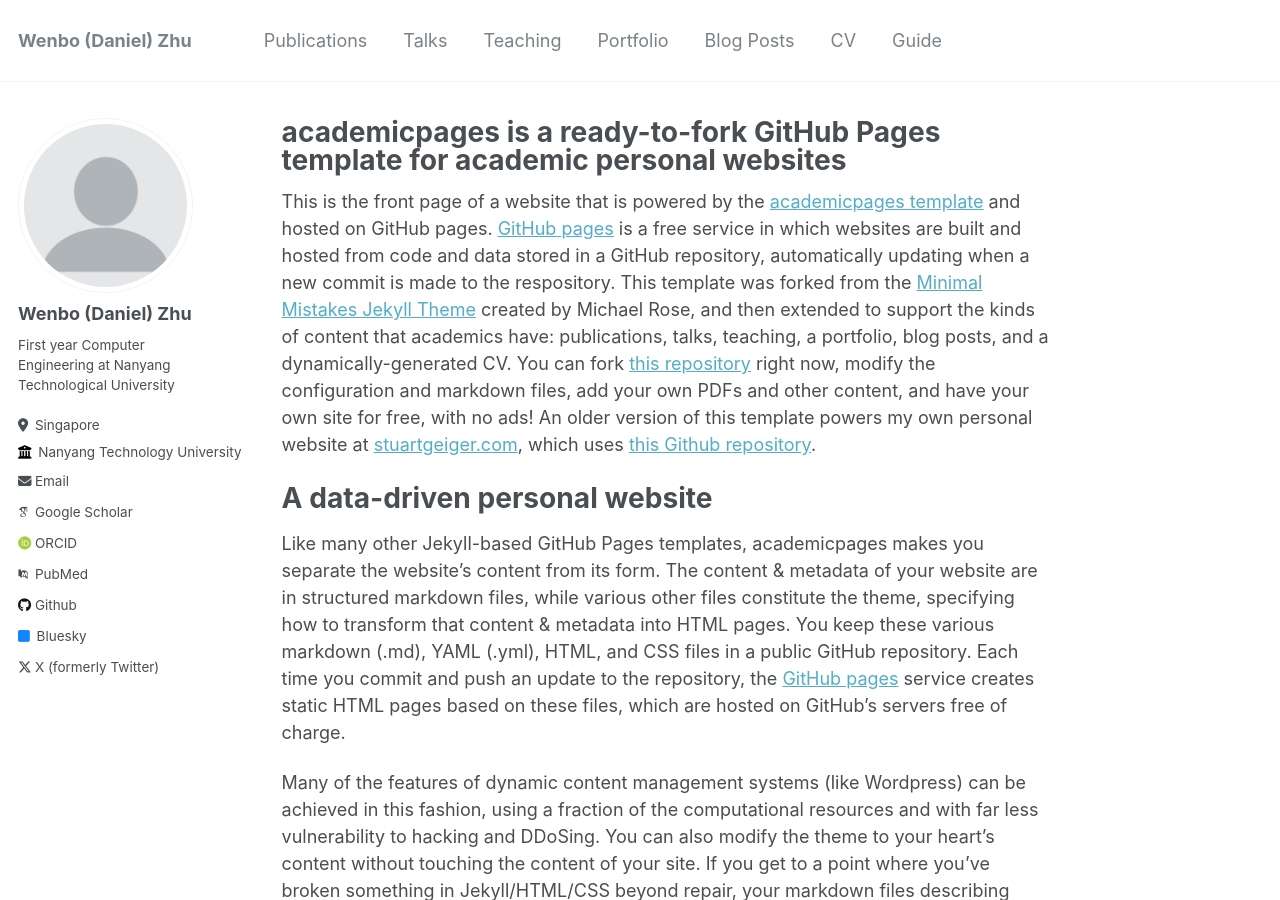
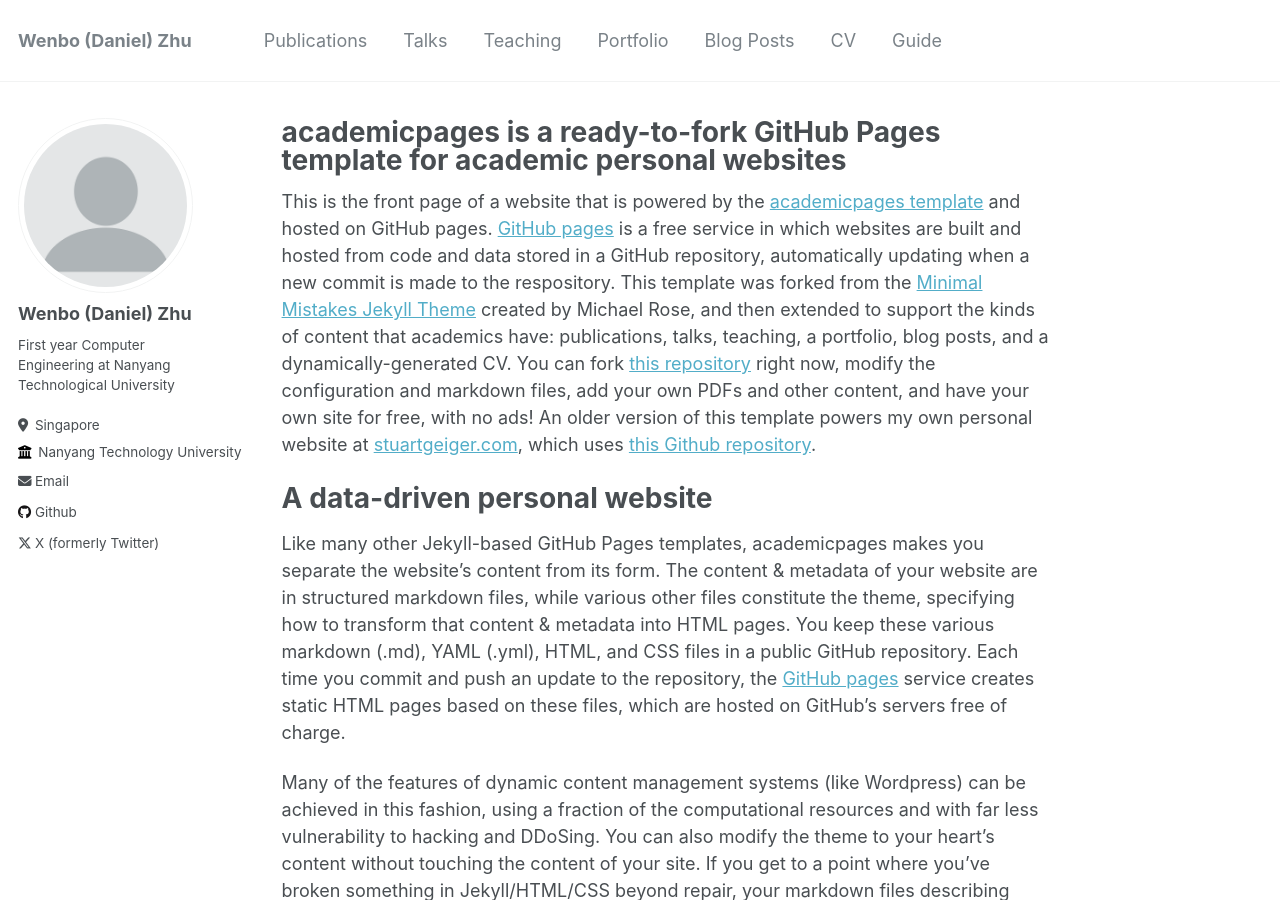
Before and after one commit to mendax1234/mendax1234.github.io, a Jekyll site: the page built from _pages/about.md, in a window 1280 px wide and 900 px high. Built offline with Jekyll 4.4.1, drawn with Linux system fonts in a browser that asks for light colours; some web fonts are replaced; some of the changed lines change nothing that is shown.

Commit message:
Update profile

```diff
--- a/_config.yml
+++ b/_config.yml
@@ -32,22 +32,22 @@
 
   # Academic websites
   arxiv            : # URL - Update with the correct link to your profile
-  googlescholar    : "https://scholar.google.com/citations?user=PS_CX0AAAAAJ"
+  googlescholar    : # "https://scholar.google.com/citations?user=PS_CX0AAAAAJ"
   impactstory      : # URL
-  orcid            : "http://orcid.org/yourorcidurl"
-  pubmed           : "https://www.ncbi.nlm.nih.gov/pubmed/?term=john+snow"
+  orcid            : # "http://orcid.org/yourorcidurl"
+  pubmed           : # "https://www.ncbi.nlm.nih.gov/pubmed/?term=john+snow"
   researchgate     : # URL
 
   # Repositories and software development
   bitbucket        : # Username - Update with your username on the site
   codepen          : # Username
   dribbble         : # Username
-  github           : "academicpages"
+  github           : "mendax1234"
   kaggle           : # Username
   stackoverflow    : # User number or user number and name (i.e., use "1" or "1/jeff-atwood")
 
   # Social media
-  bluesky          : "bsky.app" # Replace this with you Bluesky username
+  bluesky          : # "bsky.app" # Replace this with you Bluesky username
   facebook         : # Username
   flickr           : # Username
   foursquare       : # Username
@@ -64,7 +64,7 @@
   steam            : # Username
   telegram         : # URL
   tumblr           : # Username
-  twitter          : "UniofOxford"  # Replace this with your X / Twitter handle
+  twitter          : "Daniel_Wenbo"  # Replace this with your X / Twitter handle
   vine             : # Username
   weibo            : # Username
   wikipedia        : # Username
```
